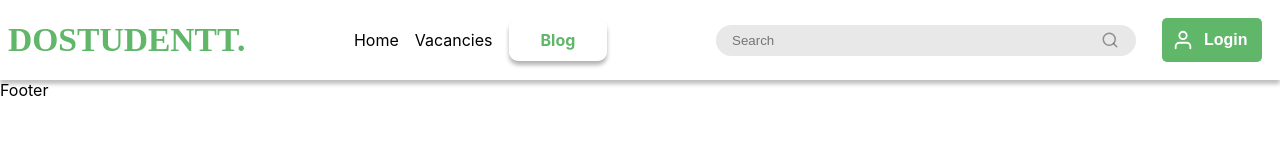
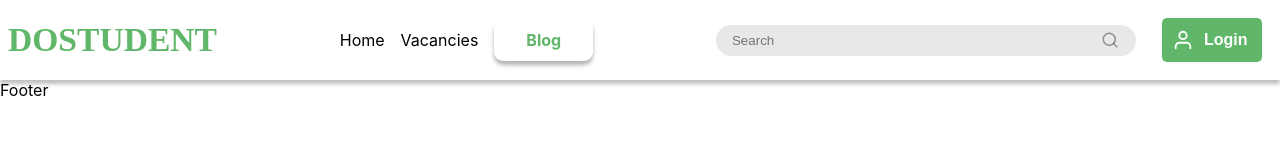
Before and after one commit to iambabazada/DoStudent-Web, a React (Create React App) app: page /blog in a window 1280 px wide. Shown: the top 160 px of the page. Built offline with nearby package versions, Linux system fonts and the light colour scheme; the HTML template or start-up script is replaced by a standard one; a web font is replaced by a local one.

Commit message:
changes navbar v2

```diff
--- a/src/components/Navbar/Navbar.jsx
+++ b/src/components/Navbar/Navbar.jsx
@@ -27,7 +27,7 @@ const Navbar = () => {
             <nav className={styles.navbar}>
                 <div className={styles.brand}>
                     <h1>
-                        DOSTUDENTT.
+                        DOSTUDENT
                     </h1>
                 </div>
                 <ul className={styles.links}>
```
